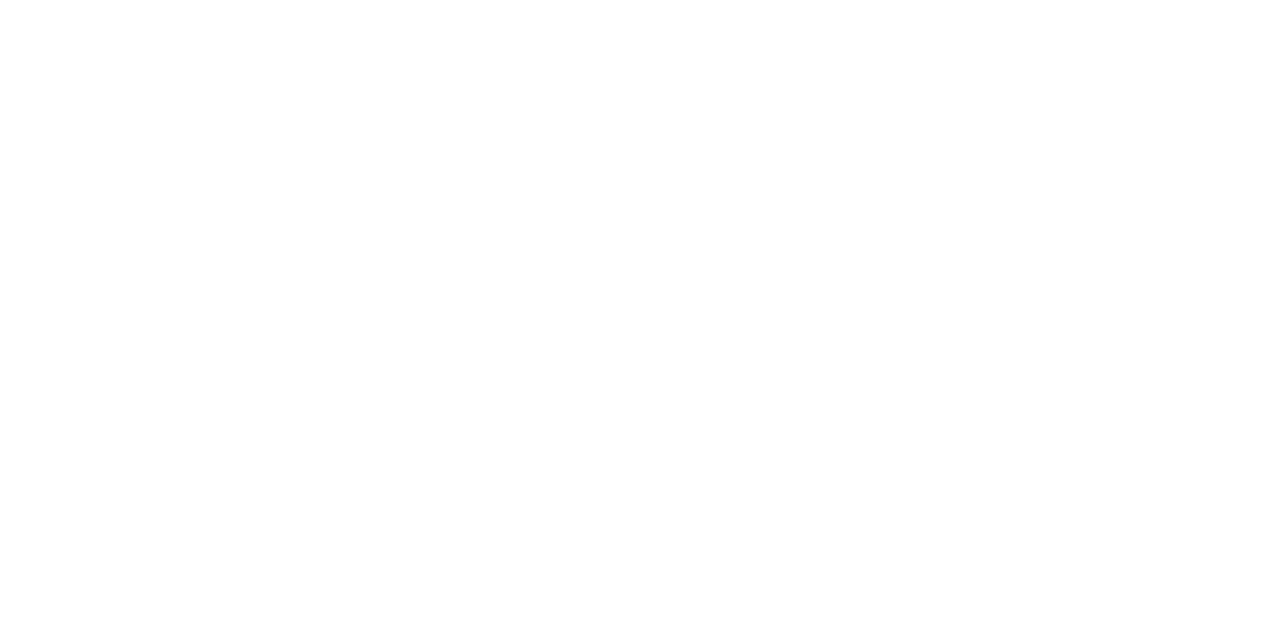
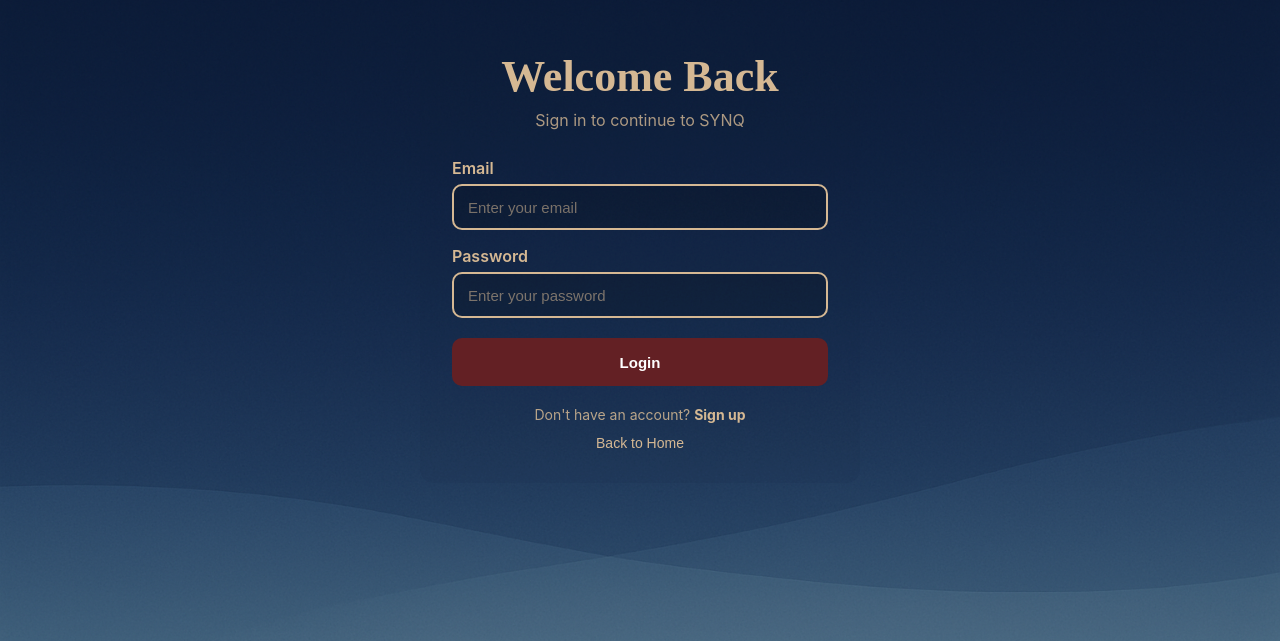
Before and after one commit to Vrinda0211/SYNQ, a React (Vite) app in the folder client/: page /login in a window 1280 px wide. Before the commit this address had no page. Shown: the part 149-790 px from the top of the page. Built offline with nearby package versions, Linux system fonts and the light colour scheme.

Commit message:
Add login page

```diff
--- a/client/src/App.jsx
+++ b/client/src/App.jsx
@@ -1,7 +1,9 @@
+import { Routes,Route } from "react-router-dom";
 import Home from "./pages/Home";
-import { Routes,Route } from "react-router-dom";
 import RequestHelp from "./pages/RequestHelp";
 import OfferHelp from "./pages/OfferHelp";
+import Login from "./pages/Login";
+import Signup from "./pages/Signup";
 
 function App()
 {
@@ -10,7 +12,10 @@
             <Route path="/" element={<Home/>}/>
             <Route path="/request" element={<RequestHelp/>}/>
             <Route path="/offer" element={<OfferHelp/>}/>
+            <Route path="/login" element={<Login/>}/>
+            <Route path="/signup" element={<Signup/>}/>
         </Routes>
     );
 }
+
 export default App;
--- /dev/null
+++ b/client/src/pages/Login.jsx
@@ -0,0 +1,87 @@
+import { useState } from "react";
+import { Link,useNavigate } from "react-router-dom";
+import "../styles/Login.css";
+
+export default function Login()
+{
+    const [email,setEmail]=useState("");
+    const [password,setPassword]=useState("");
+    const [msg,setMsg]=useState("");
+    const navigate=useNavigate();
+
+    function handleSubmit(e)
+    {
+        e.preventDefault();
+        setMsg("");
+
+        if(!email||!password)
+        {
+            setMsg("Please enter your email and password.");
+            return;
+        }
+
+        setMsg("Login details are valid.");
+    }
+
+    return(
+        <div className="Login">
+            <form className="LoginForm" onSubmit={handleSubmit}>
+                <h1 className="LoginTitle">Welcome Back</h1>
+
+                <p className="LoginSubtitle">
+                    Sign in to continue to SYNQ
+                </p>
+
+                <div className="LoginGroup">
+                    <label className="LoginLabel">Email</label>
+
+                    <input
+                        className="LoginInput"
+                        type="email"
+                        value={email}
+                        onChange={(e)=>setEmail(e.target.value)}
+                        placeholder="Enter your email"
+                    />
+                </div>
+
+                <div className="LoginGroup">
+                    <label className="LoginLabel">Password</label>
+
+                    <input
+                        className="LoginInput"
+                        type="password"
+                        value={password}
+                        onChange={(e)=>setPassword(e.target.value)}
+                        placeholder="Enter your password"
+                    />
+                </div>
+
+                {msg&&
+                    <div className="LoginMessage">
+                        {msg}
+                    </div>
+                }
+
+                <button
+                    type="submit"
+                    className="LoginButton"
+                >
+                    Login
+                </button>
+
+                <p className="SignupPrompt">
+                    Don't have an account?{" "}
+                    <Link to="/signup">Sign up</Link>
+                </p>
+
+                <button
+                    type="button"
+                    className="BackButton"
+                    onClick={()=>navigate("/")}
+                >
+                    Back to Home
+                </button>
+            </form>
+        </div>
+    );
+}
--- /dev/null
+++ b/client/src/pages/Signup.jsx
@@ -0,0 +1,10 @@
+import "../styles/Signup.css";
+
+export default function Signup()
+{
+    return(
+        <div className="Signup">
+            <h1>Sign Up</h1>
+        </div>
+    );
+}
--- /dev/null
+++ b/client/src/styles/Login.css
@@ -0,0 +1,123 @@
+.Login
+{
+    min-height: 100vh;
+    width: 100%;
+    background-image: url("../assets/images/hero-bg.png");
+    background-size: cover;
+    background-position: center bottom;
+    background-repeat: no-repeat;
+    font-family: Inter,system-ui,Arial,sans-serif;
+    color: #D5B893;
+    display: flex;
+    align-items: center;
+    justify-content: center;
+    padding: 40px 20px;
+    box-sizing: border-box;
+}
+
+.LoginForm
+{
+    width: 440px;
+    max-width: 90%;
+    display: flex;
+    flex-direction: column;
+    align-items: center;
+    background: rgba(16,34,54,0.08);
+    padding: 32px;
+    border-radius: 14px;
+    box-sizing: border-box;
+}
+
+.LoginTitle
+{
+    font-family: "Playfair Display",serif;
+    font-size: 44px;
+    margin: 0 0 8px 0;
+    text-align: center;
+}
+
+.LoginSubtitle
+{
+    margin: 0 0 28px 0;
+    font-size: 16px;
+    color: rgba(213,184,147,0.8);
+    text-align: center;
+}
+
+.LoginGroup
+{
+    width: 100%;
+    margin-bottom: 16px;
+}
+
+.LoginLabel
+{
+    display: block;
+    font-size: 16px;
+    font-weight: 600;
+    margin-bottom: 6px;
+}
+
+.LoginInput
+{
+    width: 100%;
+    height: 46px;
+    border: 2px solid #D5B893;
+    border-radius: 10px;
+    background: rgba(0,0,0,0.18);
+    padding: 0 14px;
+    color: #D5B893;
+    font-size: 15px;
+    outline: none;
+    box-sizing: border-box;
+}
+
+.LoginInput::placeholder
+{
+    color: rgba(213,184,147,0.55);
+}
+
+.LoginMessage
+{
+    color: #ffd6c2;
+    margin: 4px 0 12px 0;
+    text-align: center;
+    font-size: 14px;
+}
+
+.LoginButton
+{
+    width: 100%;
+    height: 48px;
+    border-radius: 10px;
+    background: #632024;
+    color: white;
+    font-size: 15px;
+    font-weight: 700;
+    cursor: pointer;
+    border: none;
+    margin-top: 4px;
+}
+
+.SignupPrompt
+{
+    font-size: 14px;
+    margin: 20px 0 12px 0;
+    color: rgba(213,184,147,0.85);
+}
+
+.SignupPrompt a
+{
+    color: #D5B893;
+    font-weight: 700;
+    text-decoration: none;
+}
+
+.BackButton
+{
+    background: transparent;
+    border: none;
+    color: #D5B893;
+    font-size: 14px;
+    cursor: pointer;
+}
```
Also changed, not shown: client/src/styles/Signup.css (added). Lines whose indentation alone changed are shown as unchanged.
